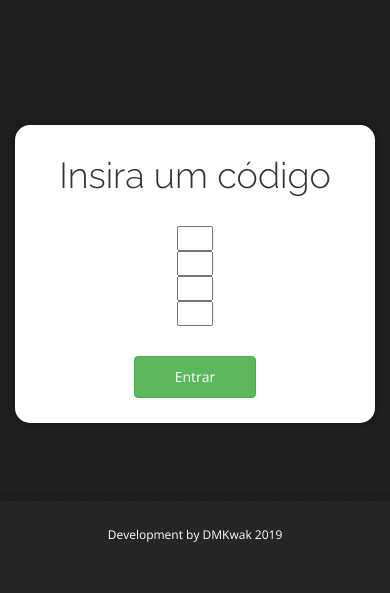
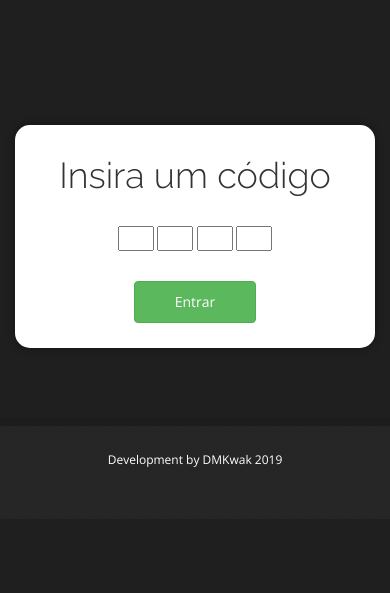
Before and after one commit to jeffersonkr/drink_flow_control, a Django app: page / in a window 390 px wide. Shown: the top 593 px of the page. Run offline with Django 3.2, Linux system fonts and the light colour scheme; some libraries are stand-ins or nearby versions.

Commit message:
add media to inputs

```diff
--- a/core/static/css/main.css
+++ b/core/static/css/main.css
@@ -853,6 +853,12 @@ input[type=number] {
 
 /**********Media Styles**********/
 
+@media (max-width: 500px){
+	#register-form input.input-huge, #register-form input.input-medium{
+		display: inline-block!important;
+	}
+}
+
 @media (max-width: 360px){
 /*Calendar Adsjustments*/
 .fc-header {margin-top:15px;}
```
